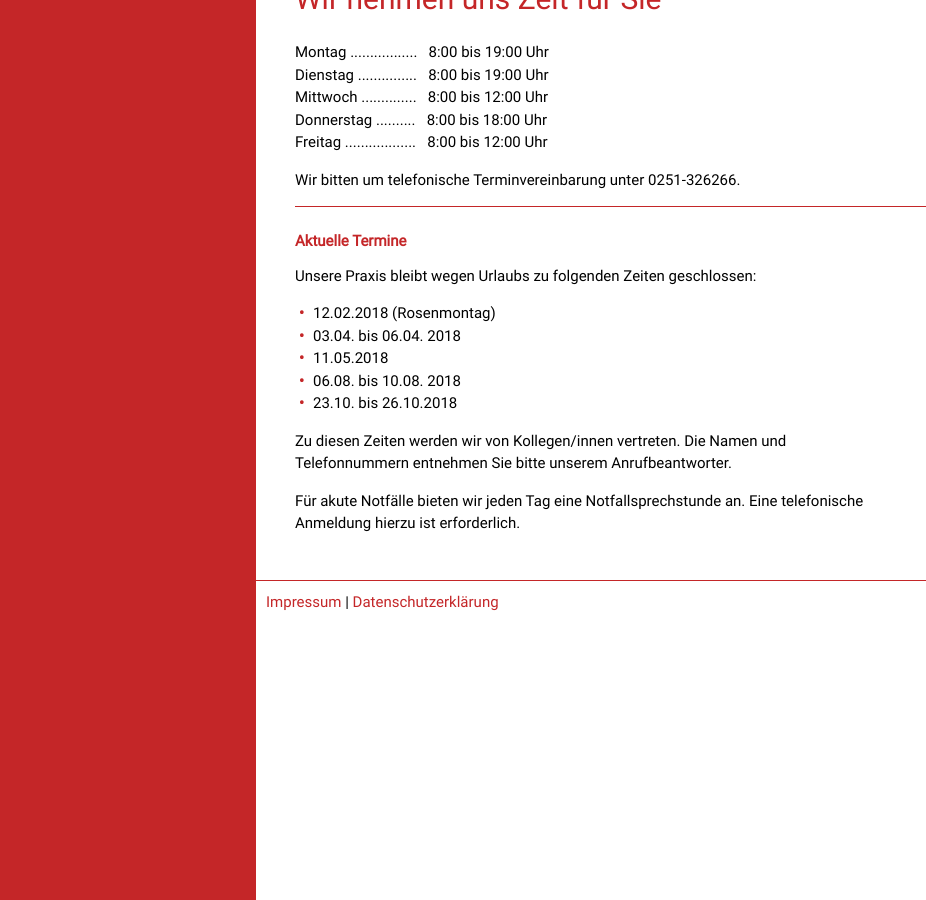
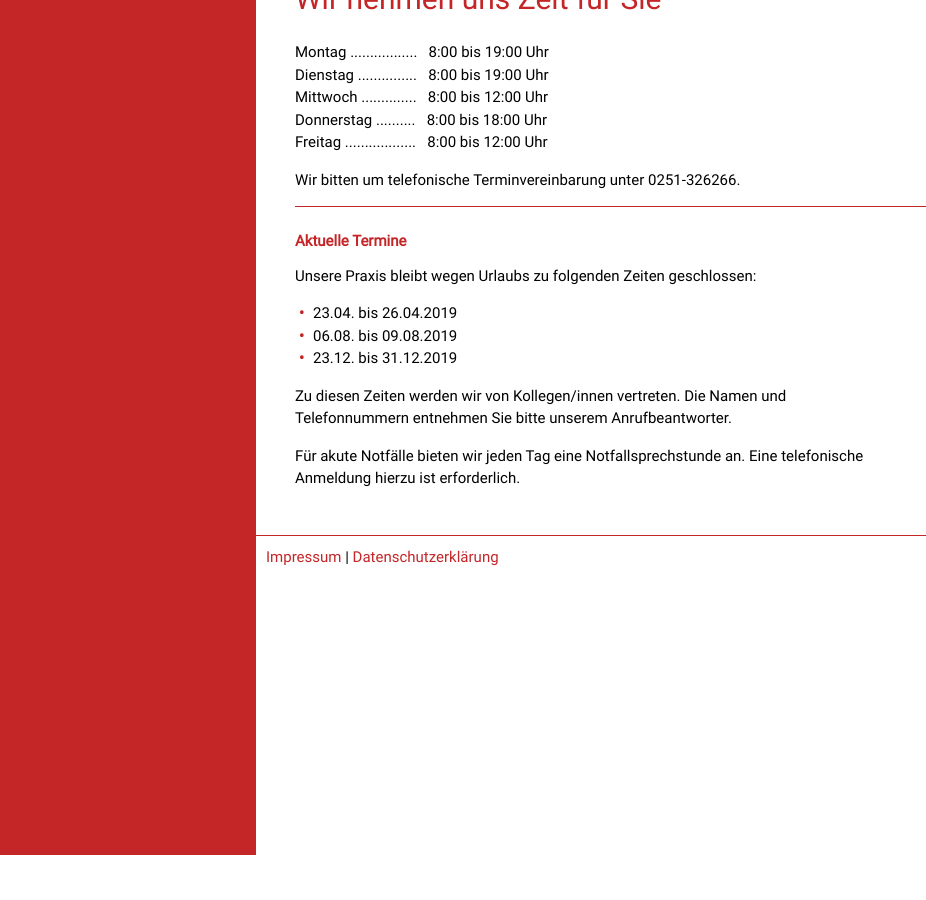
Before and after one commit to drmonikaburger/drmonikaburger.github.com, a Jekyll site: the page built from sprechzeiten.html, in a window 1280 px wide and 900 px high, scrolled down 731 px. Shown: the whole window, without its empty margins (0-926 px from the left). Built offline with Jekyll 4.4.1, drawn with Linux system fonts in a browser that asks for light colours; after the commit the page ends 1586 px from its top, so only the background shows below that.

Commit message:
sprechzeiten 2019

```diff
--- a/sprechzeiten.html
+++ b/sprechzeiten.html
@@ -22,11 +22,9 @@
 <p>Unsere Praxis bleibt wegen Urlaubs zu folgenden Zeiten geschlossen:</p>
 
 <ul>
-  <li>12.02.2018 (Rosenmontag)</li>
-  <li>03.04. bis 06.04. 2018</li>
-  <li>11.05.2018</li>
-  <li>06.08. bis 10.08. 2018</li>
-  <li>23.10. bis 26.10.2018</li>
+  <li>23.04. bis 26.04.2019</li>
+  <li>06.08. bis 09.08.2019</li>
+  <li>23.12. bis 31.12.2019</li>
 </ul>
 
 <p>Zu diesen Zeiten werden wir von Kollegen/innen vertreten.
```
